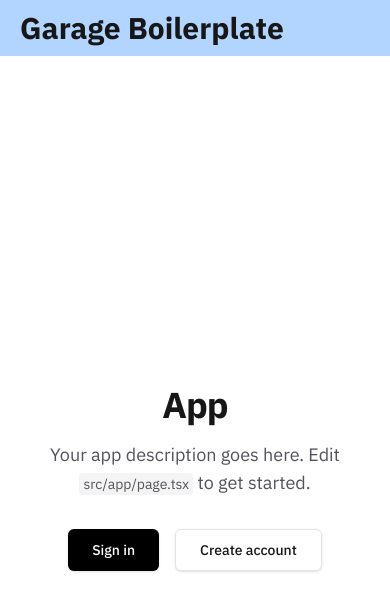
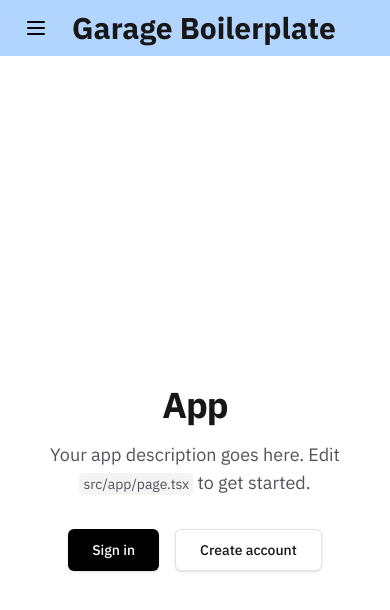
Before and after one commit to AzamEhsan/04-IBM-Teampage, a Next.js app in the folder frontend/: page / in a window 390 px wide. Shown: the top 610 px of the page. Built offline with nearby package versions, Linux system fonts and the light colour scheme; no server answers.

Commit message:
feat: Hamburger Button functional for landscape

```diff
--- /dev/null
+++ b/frontend/src/app/context/SidebarContext.tsx
@@ -0,0 +1,4 @@
+export interface sidebarContextValue {
+    open: boolean,
+    setIsOpen: (isOpen : boolean) => void
+}
--- a/frontend/src/components/layout/DashboardShell.tsx
+++ b/frontend/src/components/layout/DashboardShell.tsx
@@ -1,10 +1,14 @@
-import type { ReactNode } from 'react'
-import { Sidebar } from './Sidebar'
+'use client'
+
+import { type ReactNode } from "react";
+import { Sidebar } from "./Sidebar";
+import { useSidebar } from "@/providers/SidebarProvider";
 
 export function DashboardShell({ children }: { children: ReactNode }) {
+  const {open} = useSidebar();
   return (
     <div className="flex h-screen overflow-hidden bg-zinc-50 dark:bg-zinc-950">
-      <Sidebar />
+        {open && <Sidebar/>}
       <div className="flex flex-1 flex-col overflow-hidden">
         <main className="flex-1 overflow-y-auto p-6">{children}</main>
       </div>
--- /dev/null
+++ b/frontend/src/components/layout/HamburgerButton.tsx
@@ -0,0 +1,19 @@
+'use client'
+
+import { Menu } from "lucide-react";
+import { useSidebar } from "@/providers/SidebarProvider";
+
+export function HamburgerButton(){
+    const {open, setIsOpen} = useSidebar();
+
+    return(
+        <button
+            type="button"
+            onClick={() => setIsOpen(!open)}
+            className="ml-5 flex h-8 w-8 items-center justify-center rounded-lg text-black transition-colors hover:bg-blue-300 hover:text-bg-black dark:hover:bg-zinc-800 dark:hover:text-zinc-300"
+            aria-label="Toggle Sidebar"
+        >
+            <Menu className="h-6 w-6" />
+        </button>
+    )
+}
--- a/frontend/src/components/layout/Navbar.tsx
+++ b/frontend/src/components/layout/Navbar.tsx
@@ -5,6 +5,7 @@ import { useRouter } from 'next/navigation'
 import { LogOut, User } from 'lucide-react'
 import { useAuth } from '@/hooks/useAuth'
 import { secondaryAccent } from '@/types/colorPallete'
+import { HamburgerButton } from './HamburgerButton'
 
 export function Navbar() {
   const router = useRouter()
@@ -18,6 +19,7 @@ export function Navbar() {
 
   return (
     <header className="flex h-14 items-center justify-between dark:bg-zinc-900 bg-[${bgColor}]" style={{backgroundColor: secondaryAccent}}>
+      <HamburgerButton/>
       <div className="text-3xl font-bold ml-5">
         <Link href={`${user ? "/dashboard" : "/"}`}>Garage Boilerplate</Link>
       </div>
--- a/frontend/src/features/member-card/components/MemberCardList.tsx
+++ b/frontend/src/features/member-card/components/MemberCardList.tsx
@@ -1,7 +1,6 @@
 'use client'
 
 import Image from "next/image"
-import { ibmPlexSans } from "@/types/typography"
 import { mainAccent, blurbColor } from "@/types/colorPallete"
 
 interface memberInfo {
@@ -47,7 +46,7 @@ const teamData : memberInfo[] = [
 
 export function MemberCardList(){
     return (
-        <div className="justify-center flex-initial">
+        <div className="justify-center flex-initial pl-25 pr-25">
             <ul className="max-w p-2 flex flex-initial justify-center gap-20 items-start flex-wrap">
                 {teamData.map((member) => (
                     <li key={member.id}>
@@ -62,7 +61,7 @@ export function MemberCardList(){
                                 loading="eager"
                                 />
                             </div>
-                            <h2 className="w-max p-2 font-bold text-xl">{member.name}</h2>
+                            <h2 className="w-85 p-2 font-bold text-xl text-wrap overflow-wrap">{member.name}</h2>
                             <h3 className="w-max p-2 font-semibold text-lg" style={{WebkitTextFillColor: mainAccent}}>{member.role}</h3>
                             <p className="p-2 overflow-wrap text-wrap text-left font-medium" style={{WebkitTextFillColor: blurbColor}}>{member.blurb}</p>
                         </div>
--- /dev/null
+++ b/frontend/src/providers/SidebarProvider.tsx
@@ -0,0 +1,27 @@
+'use client'
+
+import React, { createContext, useContext, useState } from "react"
+import { sidebarContextValue } from "@/app/context/SidebarContext"
+
+const SidebarContext = createContext<sidebarContextValue | null>(null);
+
+export function SidebarProvider({children} : {children: React.ReactNode}){
+    const [open, setOpen] = useState(false);
+
+    const setIsOpen = (isOpen : boolean) => {
+        setOpen(isOpen);
+    }
+    return(
+        <SidebarContext.Provider value={{open, setIsOpen}}>
+            {children}
+        </SidebarContext.Provider>
+    )
+}
+
+export function useSidebar(){
+    const context = useContext(SidebarContext);
+    if (context === null){
+        throw new Error("useSidebar must be used within a Sidebar Provider");
+    }
+    return context;
+}
--- a/frontend/src/providers/index.tsx
+++ b/frontend/src/providers/index.tsx
@@ -5,6 +5,7 @@ import { AuthProvider } from './AuthProvider'
 import { Toaster } from 'sonner'
 import { Navbar } from '@/components/layout/Navbar'
 import { ibmPlexSans } from '@/types/typography'
+import { SidebarProvider } from './SidebarProvider'
 
 
 /**
@@ -14,11 +15,13 @@ import { ibmPlexSans } from '@/types/typography'
 export function Providers({ children }: { children: ReactNode }) {
   return (
     <AuthProvider>
-      <div className={`${ibmPlexSans.className}`}>
-        <Navbar/>
-        {children}
-        <Toaster richColors position="top-right" />
-      </div>
+      <SidebarProvider>
+        <div className={`${ibmPlexSans.className}`}>
+          <Navbar/>
+          {children}
+          <Toaster richColors position="top-right" />
+        </div>
+      </SidebarProvider>
     </AuthProvider>
   )
 }
```
